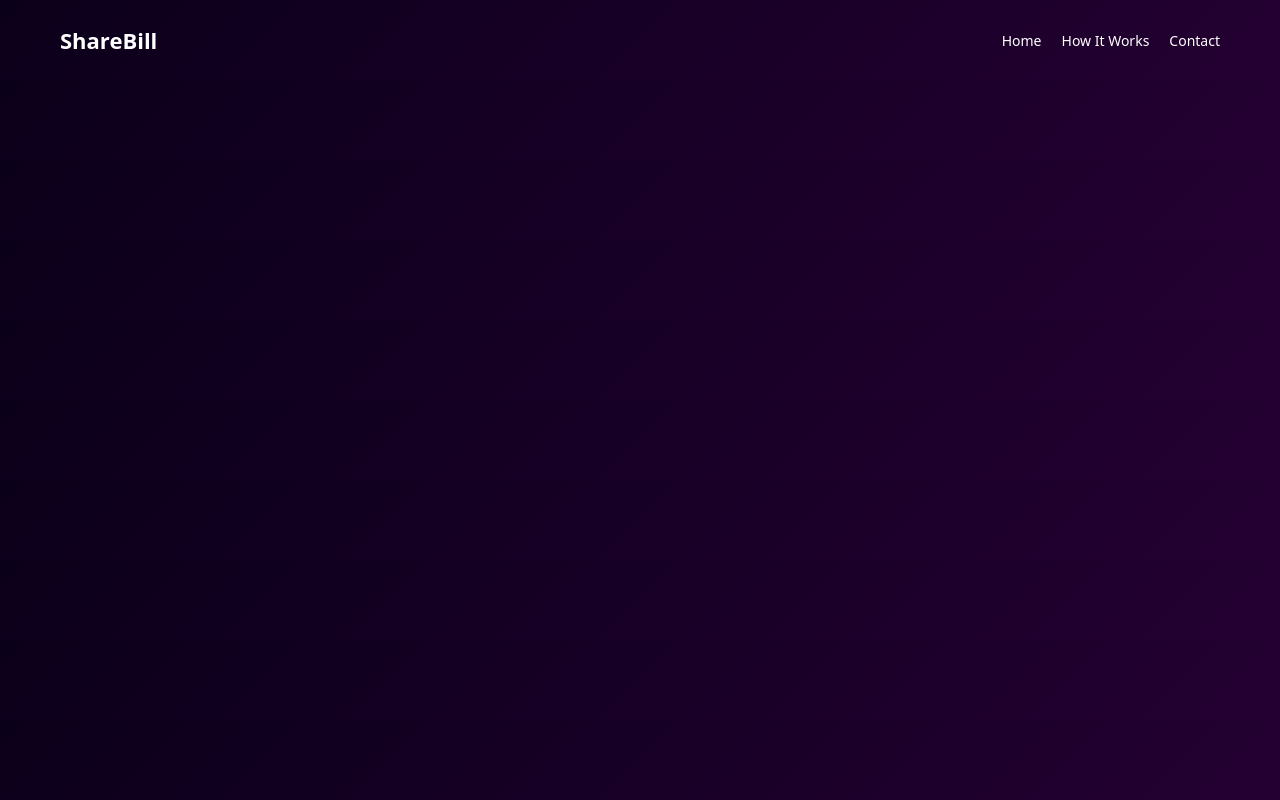
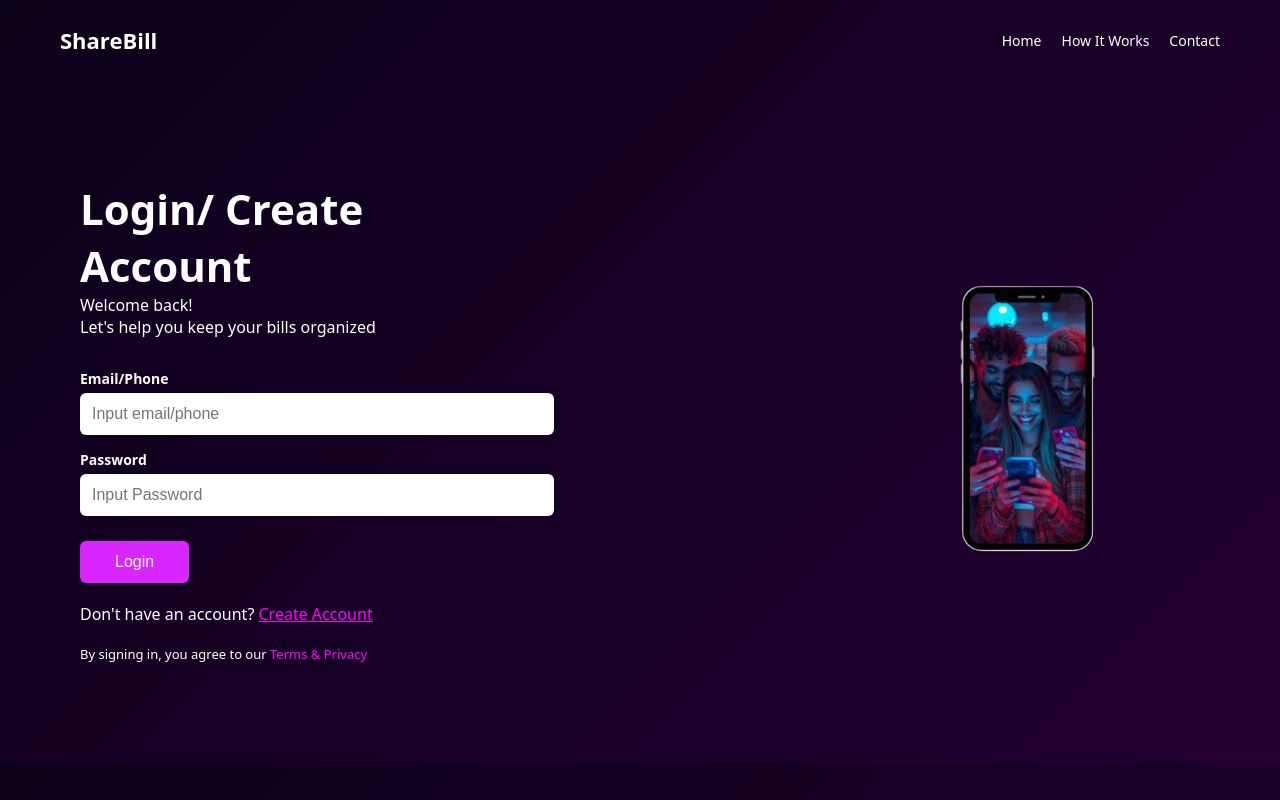
Before and after one commit to SirBlessing/ShareBill, a React (Vite) app: page /login in a window 1280 px wide. Built offline with nearby package versions, Linux system fonts and the light colour scheme.

Commit message:
push an update

```diff
--- a/src/App.css
+++ b/src/App.css
@@ -167,60 +167,76 @@ height: 550px;
 
 /* CONTACT SECTION */
 
+/* CONTACT SECTION */
 .contact-section {
   display: flex;
   align-items: center;
   justify-content: center;
-  gap: 60px;
-  padding: 80px 6%;
-  color: #fff;
+  padding: 120px 60px;
+  color: white;
+  position: relative;
+  gap: 80px;
 }
 
+/* LEFT PHONE IMAGE */
 .contact-left {
   position: relative;
 }
 
 .contact-phone {
-  width: 320px;
+  width: 340px;
   border-radius: 20px;
 }
 
+/* WHITE CARD */
 .contact-card {
   position: absolute;
-  bottom: -40px;
-  left: 50px;
-  background: #ffffff;
-  border-radius: 20px;
-  padding: 18px 22px;
+  left: 190px;
+  top: 180px;
+  width: 310px;
+  background: white;
+  padding: 20px 30px;
+  border-radius: 25px;
   display: flex;
-  align-items: center;
-  gap: 40px;
-  box-shadow: 0 10px 30px rgba(0,0,0,0.2);
+  justify-content: space-between;
+  box-shadow: 0 0 20px rgba(0,0,0,0.2);
 }
 
-.contact-item {
+.card-item {
   text-align: center;
 }
 
-.contact-item p {
-  margin-top: 6px;
-  color: #000;
-  font-size: 14px;
+.card-item span {
+  font-size: 30px;
+  display: block;
 }
 
-.contact-icon {
-  font-size: 28px;
+.card-item p {
+  font-size: 13px;
+  margin-top: 5px;
+  color: black;
 }
 
-.contact-right {
-  max-width: 500px;
+/* RIGHT SIDE */
+.contact-right h2 {
+  font-size: 40px;
+  font-weight: bold;
+  margin-bottom: 25px;
 }
 
-.contact-right h2 {
-  font-size: 38px;
-  font-weight: bold;
-  margin-bottom: 20px;
+.contact-list {
+  list-style: none;
+  padding: 0;
 }
+
+.contact-list li {
+  display: flex;
+  align-items: center;
+  font-size: 17px;
+  margin-bottom: 15px;
+  gap: 12px;
+}
+
 
 /* CREATE ACCOUNT */
 
@@ -307,6 +323,83 @@ height: 550px;
   width: 550px;
   border-radius: 20px;
 }
+/* LOGIN */
+.auth-container {
+  display: flex;
+  justify-content: space-between;
+  padding: 100px 80px;
+  color: white;
+}
+
+.auth-left {
+  max-width: 450px;
+}
+
+.auth-left h1 {
+  font-size: 42px;
+  font-weight: bold;
+}
+
+.welcome-text {
+  margin-bottom: 30px;
+  line-height: 1.4;
+}
+
+label {
+  display: block;
+  margin-top: 15px;
+  font-weight: bold;
+  font-size: 14px;
+}
+
+input {
+  width: 100%;
+  padding: 12px;
+  margin-top: 5px;
+  border-radius: 6px;
+  border: none;
+  outline: none;
+  font-size: 16px;
+}
+
+.auth-btn {
+  margin-top: 25px;
+  padding: 12px 35px;
+  background: #d926ff;
+  color: white;
+  border: none;
+  font-size: 16px;
+  border-radius: 6px;
+  cursor: pointer;
+}
+
+.switch-text {
+  margin-top: 20px;
+}
+
+.switch-text a {
+  color: #ff00ff;
+}
+
+.terms-text {
+  margin-top: 20px;
+  font-size: 13px;
+}
+
+.terms-text span {
+  color: #ff00ff;
+}
+
+/* RIGHT IMAGE */
+.auth-right {
+  display: flex;
+  align-items: center;
+}
+
+.auth-phone {
+  width: 320px;
+  border-radius: 25px;
+}
 
 /* RESPONSIVE */
 @media (max-width: 900px) {
--- a/src/App.jsx
+++ b/src/App.jsx
@@ -4,6 +4,7 @@ import HeroSection from "./components/HeroSection";
 import HowItWorks from "./components/HowItWorks";
 import Contact from "./components/Contact";
 import CreateAccount from "./components/CreateAccount";
+import Login from "./components/Login";
 import Navbar from "./components/Navbar";
 function App() {
   return (
@@ -30,6 +31,7 @@ function App() {
             <Route path="/how-it-works" element={<HowItWorks />} />
           */}
            <Route path="/create-account" element={<CreateAccount />} />
+           <Route path="/login" element={<Login />} />
         </Routes>
       </div>
     </Router>
--- a/src/components/Contact.jsx
+++ b/src/components/Contact.jsx
@@ -1,26 +1,55 @@
 import React from "react";
-
-import howitworkimage from "../assets/images/howitworkimage.png"; // replace with your image
+import contactPhone from "../assets/images/howitworkimage.png"; // your phone image
 
 function Contact() {
   return (
-    <section className="contact-section">
-      <div className="phone-wrapper">
-        <img src={howitworkimage} alt="Phone" className="contact-phone" />
+    <section id="contact" className="contact-section">
 
+      {/* LEFT: PHONE IMAGE */}
+      <div className="contact-left">
+        <img src={contactPhone} alt="phone" className="contact-phone" />
+
+        {/* White icon card */}
+        {/* <div className="contact-card">
+          <div className="card-item">
+            <span className="check">✔</span>
+            <p>Confirm payments</p>
+          </div>
+
+          <div className="card-item">
+            <span className="bell">🔔</span>
+            <p>Send Reminders</p>
+          </div>
+        </div> */}
       </div>
 
+      {/* RIGHT: CONTACT DETAILS */}
       <div className="contact-right">
         <h2>Contact</h2>
 
-        <p><strong>Email:</strong> support@sharebill.com</p>
-        <p><strong>Phone:</strong> +234 800 000 0000</p>
-        <p><strong>Instagram:</strong> @sharebill</p>
+        <ul className="contact-list">
+          <li>
+            📞
+            +234 706 311 5276 &nbsp;&nbsp; • &nbsp;&nbsp; +234 813 445 7451
+          </li>
 
-        <br />
+          <li>
+            📧
+            Sharebillcompany@gmail.com
+          </li>
 
-        <p>For partnership, support, or business inquiries, reach out anytime.</p>
+          <li>
+            🌐
+            Sharebill.com
+          </li>
+
+          <li>
+            📍
+            Nigeria
+          </li>
+        </ul>
       </div>
+
     </section>
   );
 }
--- a/src/components/CreateAccount.jsx
+++ b/src/components/CreateAccount.jsx
@@ -1,5 +1,5 @@
 import React from "react";
-
+import { useNavigate,  Link } from "react-router-dom";
 import phone21 from "../assets/images/phone21.png";
 
 function CreateAccount() {
@@ -29,7 +29,7 @@ function CreateAccount() {
           </button>
 
           <p className="login-text">
-            Already have an account? <span>Login Here</span>
+            Already have an account? <span><Link to="/Login">Login Here</Link></span>
           </p>
 
           <p className="terms">
--- /dev/null
+++ b/src/components/Login.jsx
@@ -0,0 +1,85 @@
+import React, { useState } from "react";
+import { Link } from "react-router-dom";
+import axios from "axios";
+import phone21 from "../assets/images/phone21.png";
+
+function Login() {
+  const [form, setForm] = useState({ email: "", password: "" });
+  const [error, setError] = useState("");
+
+  const handleChange = (e) => {
+    setForm({ ...form, [e.target.name]: e.target.value });
+  };
+
+  const validate = () => {
+    if (!form.email || !form.password) {
+      setError("All fields are required.");
+      return false;
+    }
+    return true;
+  };
+
+  const handleLogin = async () => {
+    if (!validate()) return;
+
+    try {
+      const res = await axios.post(
+        "https://YOUR_BACKEND_URL/login",
+        form
+      );
+
+      if (res.data.success) {
+        alert("Login successful!");
+      } else {
+        setError(res.data.message || "Invalid credentials");
+      }
+    } catch (err) {
+      setError("Network error. Try again.");
+    }
+  };
+
+  return (
+    <div className="auth-container fade-in">
+
+      <div className="auth-left slide-up">
+        <h1>Login/ Create Account</h1>
+        <p className="welcome-text">Welcome back!<br />Let's help you keep your bills organized</p>
+
+        {error && <p className="error-text">{error}</p>}
+
+        <label>Email/Phone</label>
+        <input
+          name="email"
+          type="text"
+          placeholder="Input email/phone"
+          onChange={handleChange}
+        />
+
+        <label>Password</label>
+        <input
+          name="password"
+          type="password"
+          placeholder="Input Password"
+          onChange={handleChange}
+        />
+
+        <button className="auth-btn" onClick={handleLogin}>Login</button>
+
+        <p className="switch-text">
+          Don't have an account? <Link to="/create-account">Create Account</Link>
+        </p>
+
+        <p className="terms-text">
+          By signing in, you agree to our <span>Terms & Privacy</span>
+        </p>
+      </div>
+
+      <div className="auth-right fade-in">
+        <img src={phone21} className="auth-phone" alt="phone" />
+      </div>
+
+    </div>
+  );
+}
+
+export default Login;
```
